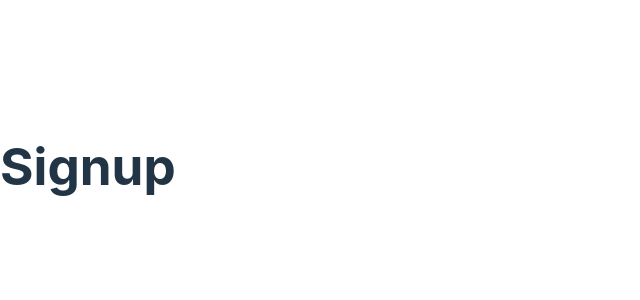
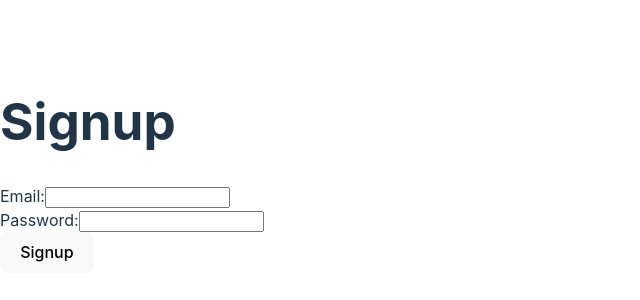
Before and after one commit to k-dela/keep, a React (Vite) app: page /signup in a window 1280 px wide. Shown: the part 234-534 px from the top of the page, without its empty margins (0-640 px from the left). Built offline with nearby package versions, Linux system fonts and the light colour scheme.

Commit message:
initial code to register users

```diff
--- a/src/App.jsx
+++ /dev/null
@@ -1,5 +0,0 @@
-function App() {
-  return <h1>Keep</h1>
-}
-
-export default App
--- a/src/pages/Signup.jsx
+++ b/src/pages/Signup.jsx
@@ -1,3 +1,39 @@
+import { useState } from "react"
+
 export default function Signup(){
-    return <h1>Signup</h1>
+    const [email, setEmail] = useState("");
+    const [password, setPassword] = useState("");
+
+    const signup = async (e) => {
+        e.preventDefault();
+        console.log(email, password);
+    }
+
+    return (
+        <div>
+            <h1>Signup</h1>
+            <form onSubmit={signup}>
+                <div>
+                    <label htmlFor="email">Email:</label>
+                    <input type="email"
+                    name="email"
+                    id="email"
+                    required
+                    onInput={(e) => setEmail(e.target.value)}/>
+                </div>
+                <div>
+                    <label htmlFor="password">Password:</label>
+                    <input type="password"
+                    name="password"
+                    id="password"
+                    required
+                    minLength="6"
+                    onInput={(e) => setPassword(e.target.value)}/>
+                </div>
+                <div>
+                    <button>Signup</button>
+                </div>
+            </form>
+        </div>
+    )
 }
```
